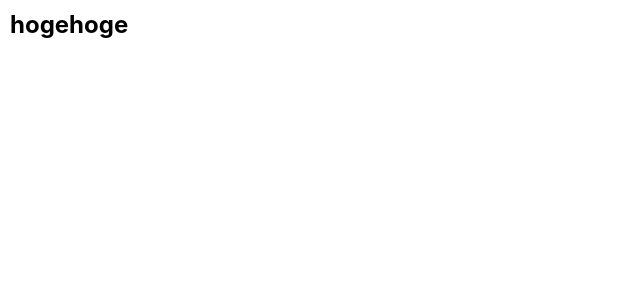
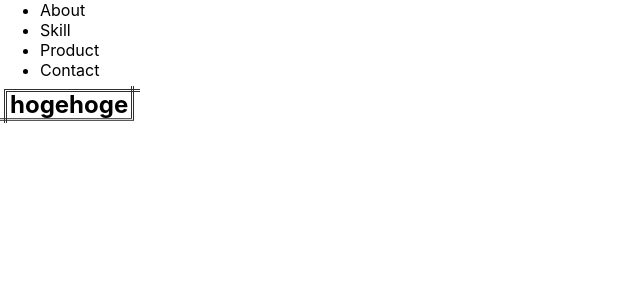
Before and after one commit to SoraY677/MyPortfolio, a Nuxt app: page / in a window 1280 px wide. Shown: the top 300 px of the page, without its empty margins (0-640 px from the left). Built offline with nearby package versions, Linux system fonts and the light colour scheme.

Commit message:
デプロイ設定追加

```diff
--- a/assets/css/titleStyle.css
+++ b/assets/css/titleStyle.css
@@ -1,36 +1,42 @@
-h1.double-line-title{
-    display:inline-block;
-    position:relative;
-  }
-  h1.double-line-title::before,h1.double-line-title::after{
-    position: absolute;
-    content:'';
-    animation: surround_title_anim 2s ease 0s 1 alternate;
-    opacity:0;
+h1.double-line-title {
+  display: inline-block;
+  position: relative;
+  margin:10px;
 }
 
-  h1.double-line-title::before{
-    border-top:1px solid #2e2e2e;
-    border-left:1px solid #2e2e2e;
+h1.double-line-title::before, h1.double-line-title::after {
+  position: absolute;
+  content: '';
+  animation: surround_title_anim 1s linear 0s 1 alternate;
+  width: 115%;
+  height: 120%;
+  opacity: 1;
 }
 
-  h1.double-line-title::after{
-    transform: scale(1, -1);
-    bottom:0;
-    right:0;
-    border-top:1px solid #2e2e2e;
-    border-right:1px solid #2e2e2e;
+h1.double-line-title::before {
+  border-top: 3px double #2e2e2e;
+  border-left: 3px double #2e2e2e;
+  top: -5%;
+  left: -5%;
 }
 
-  @keyframes surround_title_anim{
-    0%{
+h1.double-line-title::after {
+  transform: scale(1, -1);
+  bottom: -5%;
+  right: -5%;
+  border-top: 3px double #2e2e2e;
+  border-right: 3px double #2e2e2e;
+}
+
+@keyframes surround_title_anim {
+  0% {
     width: 0;
-      height:0;
-      opacity : 1;
+    height: 0;
+    opacity: 1;
   }
-    100%{
-      width:110%;
-      height:110%;
-      opacity : 1;
+  100% {
+    width: 115%;
+    height: 120%;
+    opacity: 1;
   }
 }
--- a/layouts/default.vue
+++ b/layouts/default.vue
@@ -1,5 +1,6 @@
 <template>
   <div>
+    <myheader />
     <nuxt />
   </div>
 </template>
@@ -26,7 +27,6 @@ body {
   top: 0;
 }
 
-
 *,
 *:before,
 *:after {
@@ -34,3 +34,14 @@ body {
   margin: 0;
 }
 </style>
+
+<script>
+
+import myheader from "~/layouts/header"
+
+export default {
+  components:{
+    myheader
+  }
+}
+</script>
--- /dev/null
+++ b/layouts/header.vue
@@ -0,0 +1,29 @@
+<template>
+  <header>
+    <ul>
+      <li class="header-list-item" v-for="headerItem in headerList" :key="headerItem.id">
+        {{ headerItem }}
+      </li>
+    </ul>
+  </header>
+</template>
+
+<style scoped>
+
+    ul.header-list-
+    li.header-list-item{
+        list-style: none;
+        float:left;
+        padding:10px;
+    }
+</style>
+
+<script>
+export default {
+  data(){
+    return{
+        headerList: ["About", "Skill", "Product", "Contact"]
+    }
+  }
+};
+</script>
--- a/nuxt.config.js
+++ b/nuxt.config.js
@@ -1,4 +1,6 @@
 module.exports = {
+
+  mode: 'spa',
   /*
   ** Headers of the page
   */
--- a/pages/index.vue
+++ b/pages/index.vue
@@ -5,11 +5,8 @@
 </template>
 
 <style>
-
-
 .test-margin{
   margin:10px;
   height:100%;
 }
-
 </style>
```
Lines whose indentation alone changed are shown as unchanged.
